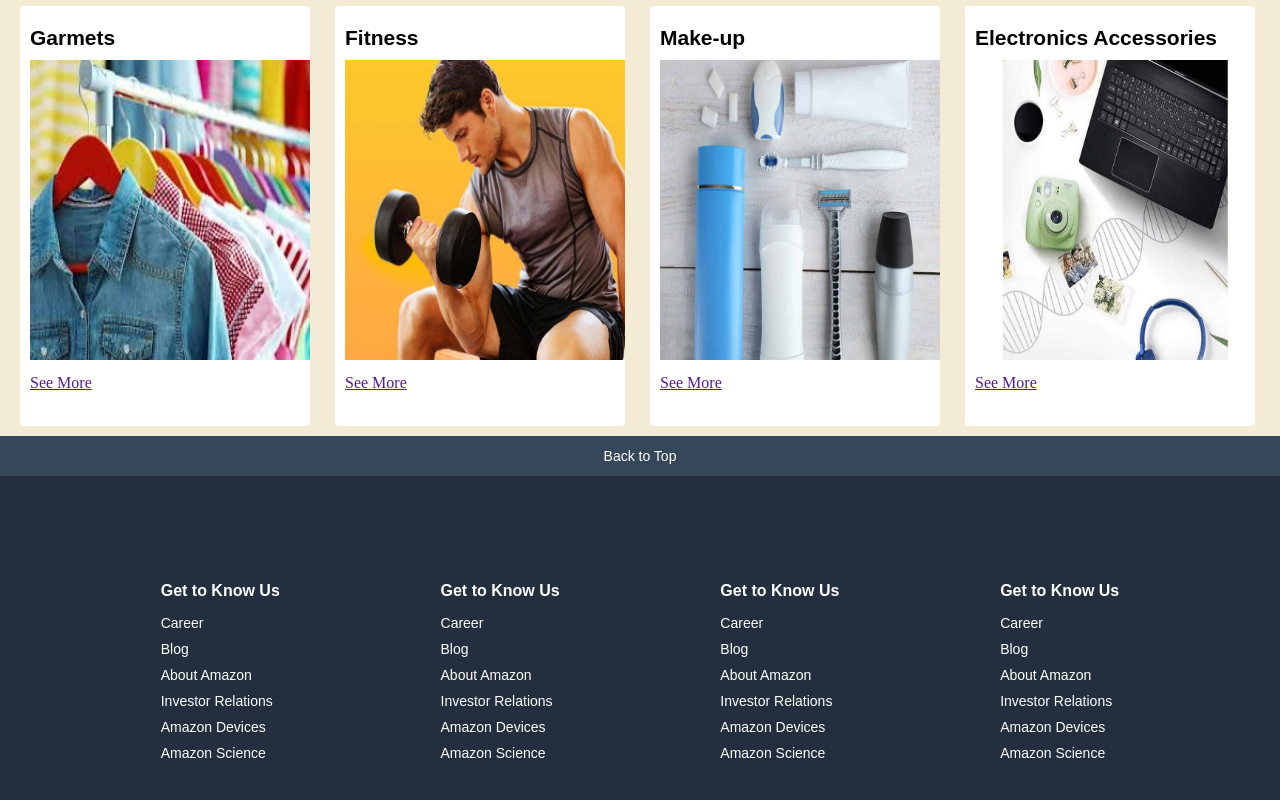
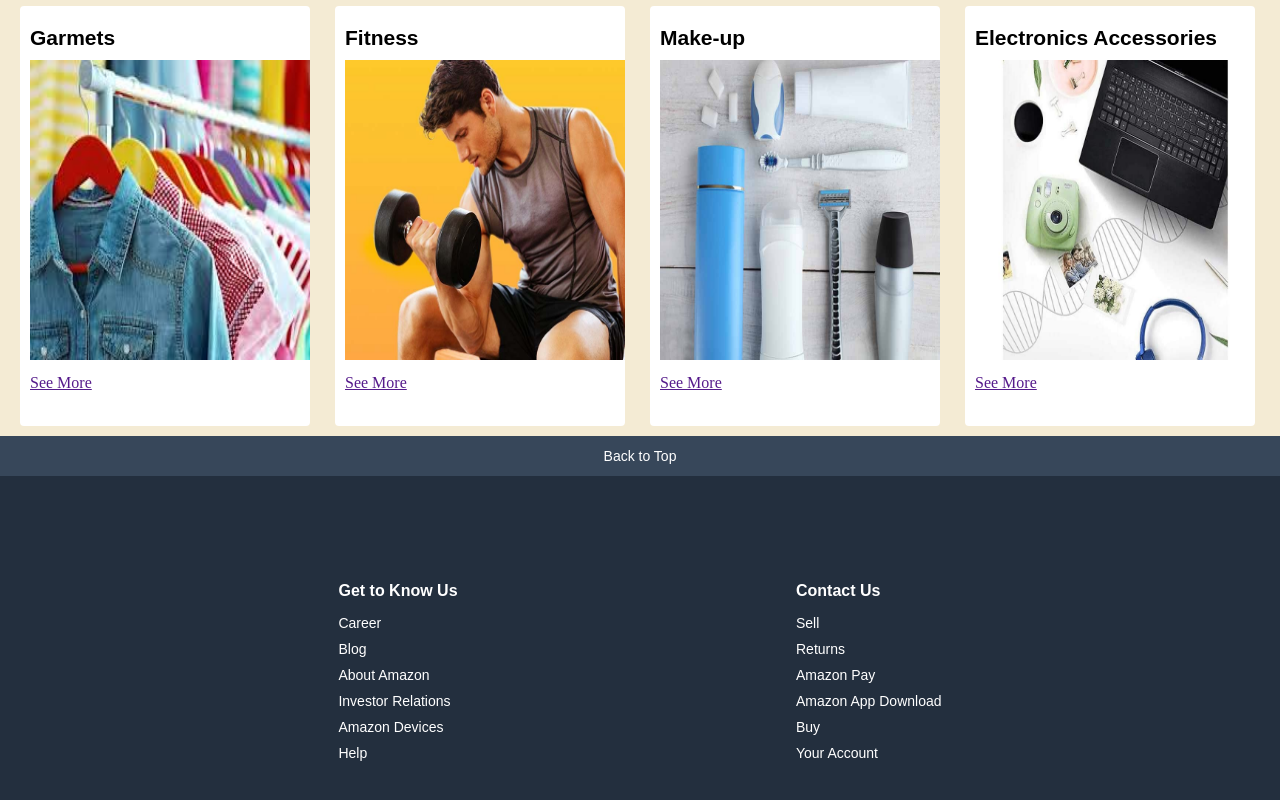
Before and after one commit to khushi220400/amazon--clone, a plain HTML site: page index.html in a window 1280 px wide. Shown: the part 844-1644 px from the top of the page. Drawn offline with Linux system fonts and the light colour scheme.

Commit message:
Update index.html

```diff
--- a/index.html
+++ b/index.html
@@ -150,37 +150,22 @@
           <p class="cust-Second">About Amazon</p>
           <p class="cust-Second">Investor Relations</p>
           <p class="cust-Second">Amazon Devices</p>
-          <p class="cust-Second">Amazon Science</p>
+          <p class="cust-Second">Help</p>
 
         </div>
         <div class="cust1">
-          <p class="cust-first">Get to Know Us</p>
-          <p class="cust-Second">Career</p>
-          <p class="cust-Second">Blog</p>
-          <p class="cust-Second">About Amazon</p>
-          <p class="cust-Second">Investor Relations</p>
-          <p class="cust-Second">Amazon Devices</p>
-          <p class="cust-Second">Amazon Science</p>
+          <p class="cust-first">Contact Us</p>
+          <p class="cust-Second">Sell</p>
+          <p class="cust-Second">Returns</p>
+          <p class="cust-Second">Amazon Pay</p>
+          <p class="cust-Second">Amazon App Download</p>
+          <p class="cust-Second">Buy</p>
+          <p class="cust-Second">Your Account</p>
 
         </div>
-        <div class="cust1">
-          <p class="cust-first">Get to Know Us</p>
-          <p class="cust-Second">Career</p>
-          <p class="cust-Second">Blog</p>
-          <p class="cust-Second">About Amazon</p>
-          <p class="cust-Second">Investor Relations</p>
-          <p class="cust-Second">Amazon Devices</p>
-          <p class="cust-Second">Amazon Science</p>
 
-        </div>
-        <div class="cust1">
-          <p class="cust-first">Get to Know Us</p>
-          <p class="cust-Second">Career</p>
-          <p class="cust-Second">Blog</p>
-          <p class="cust-Second">About Amazon</p>
-          <p class="cust-Second">Investor Relations</p>
-          <p class="cust-Second">Amazon Devices</p>
-          <p class="cust-Second">Amazon Science</p>
+
+
 
         </div>
       </div>
```
